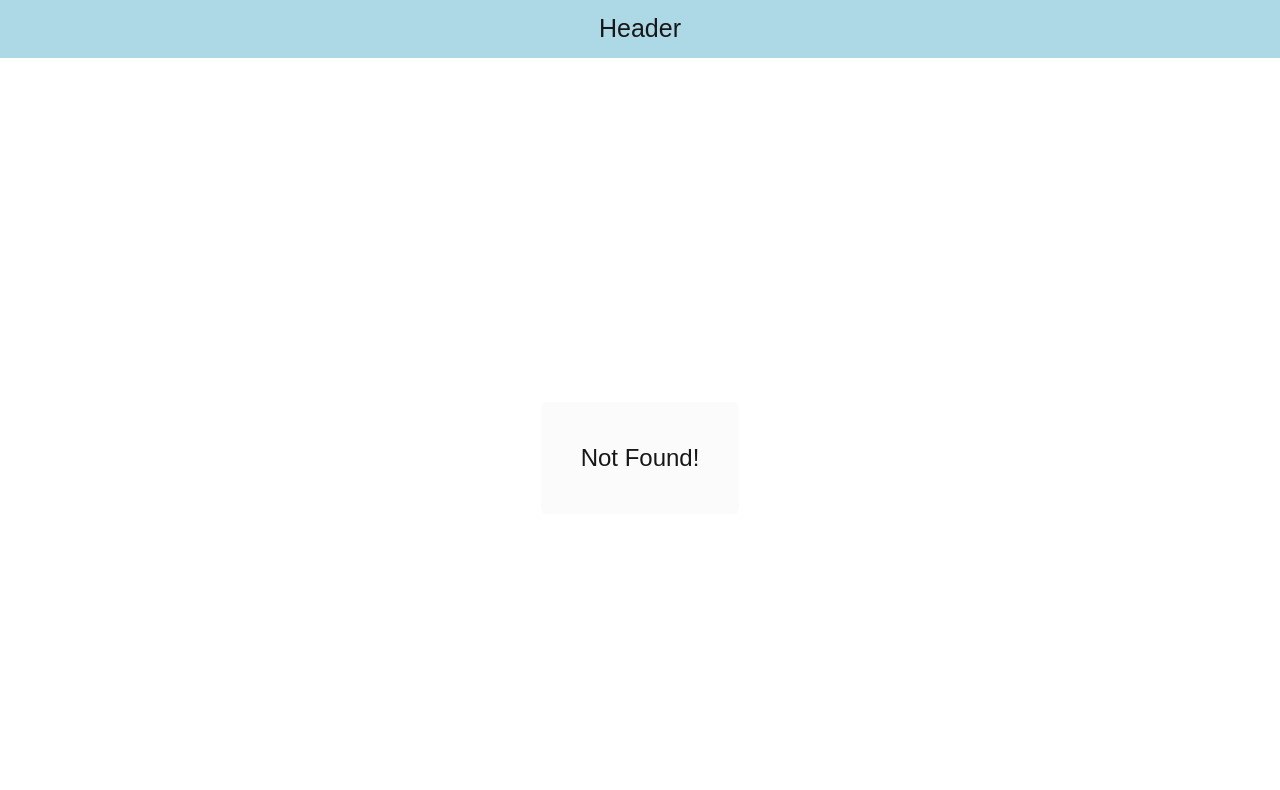
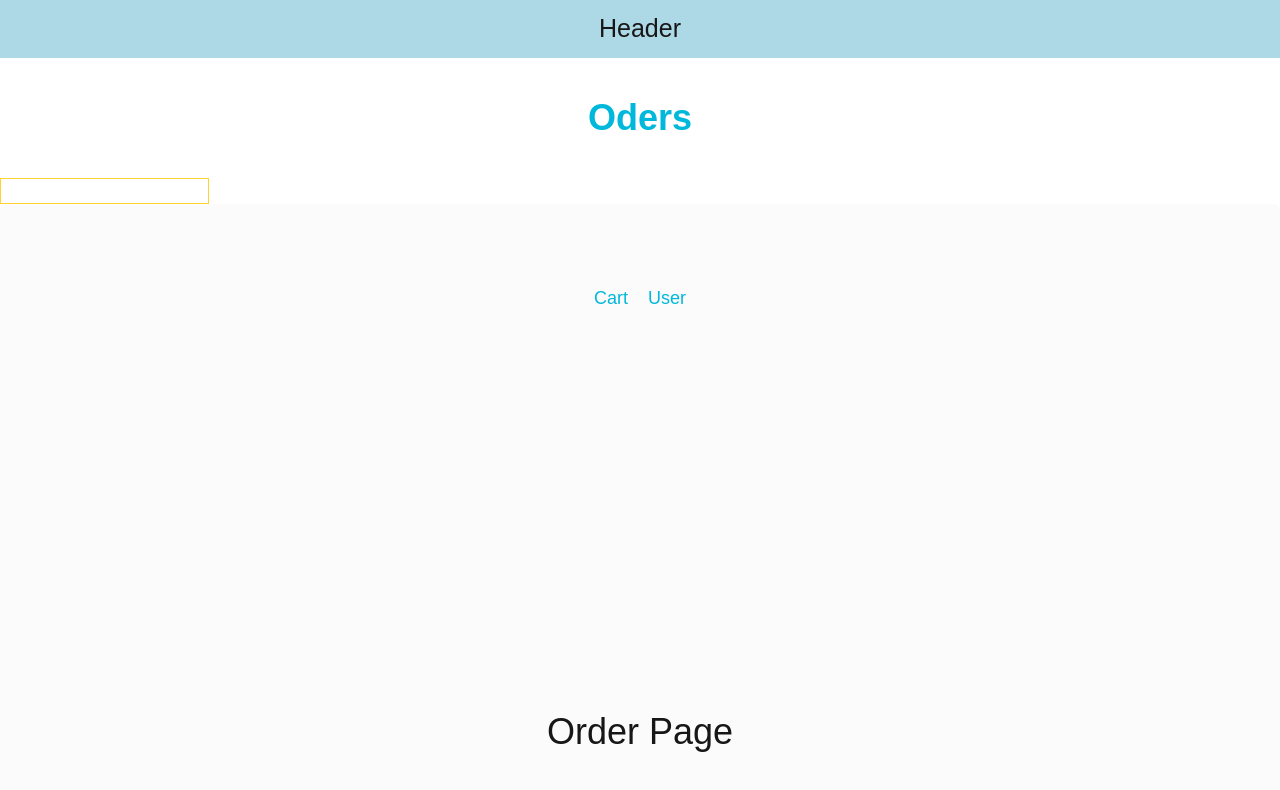
Before and after one commit to rupeshpatil27/nextjs-learning, a Next.js app in the folder next-routing/: page /order in a window 1280 px wide. Before the commit this address had no page. Shown: the top 790 px of the page. Built offline with nearby package versions, Linux system fonts and the light colour scheme.

Commit message:
Implemented template.js to wrap layout and reset Client Component state

```diff
--- /dev/null
+++ b/next-routing/app/order/Input.jsx
@@ -0,0 +1,16 @@
+"use client";
+
+import { useState } from "react";
+
+const Input = () => {
+  const [input, setInput] = useState("");
+  return (
+    <input
+      value={input}
+      onChange={(e) => setInput(e.target.value)}
+      className="border-amber-300 border"
+    />
+  );
+};
+
+export default Input;
--- /dev/null
+++ b/next-routing/app/order/cart/page.jsx
@@ -0,0 +1,13 @@
+
+export const metadata = {
+  title: "cart Page",
+  description: "cart details",
+};
+
+export default function Cart() {
+  return (
+    <div className="main-container">
+      <h1 className="text-4xl">Cart Page</h1>
+    </div>
+  );
+}
--- /dev/null
+++ b/next-routing/app/order/page.jsx
@@ -0,0 +1,20 @@
+import Link from "next/link";
+
+export const metadata = {
+  title: "Order Page",
+  description: "Order details",
+};
+
+export default function Orders() {
+  return (
+    <>
+      <div className="flex gap-5 items-center justify-center mt-10 text-lg text-cyan-500">
+        <Link href={"/order/cart"}>Cart</Link>
+        <Link href={"/order//user"}>User</Link>
+      </div>
+      <div className="main-container">
+        <h1 className="text-4xl">Order Page</h1>
+      </div>
+    </>
+  );
+}
--- /dev/null
+++ b/next-routing/app/order/template.js
@@ -0,0 +1,16 @@
+import Input from "./Input";
+
+export default function OrderLayout({ children }) {
+  return (
+    <div className="product-layout">
+      <h1 className="text-4xl font-bold text-cyan-500 my-10 text-center">
+        Oders
+      </h1>
+
+      <Input />
+      <div className="bg-[#fcfbfb] flex justify-start gap-5 flex-col p-10 rounded-md">
+        {children}
+      </div>
+    </div>
+  );
+}
--- /dev/null
+++ b/next-routing/app/order/user/page.jsx
@@ -0,0 +1,12 @@
+export const metadata = {
+  title: "User Page",
+  description: "User details",
+};
+
+export default function User() {
+  return (
+    <div className="main-container">
+      <h1 className="text-4xl">User Page</h1>
+    </div>
+  );
+}
```
